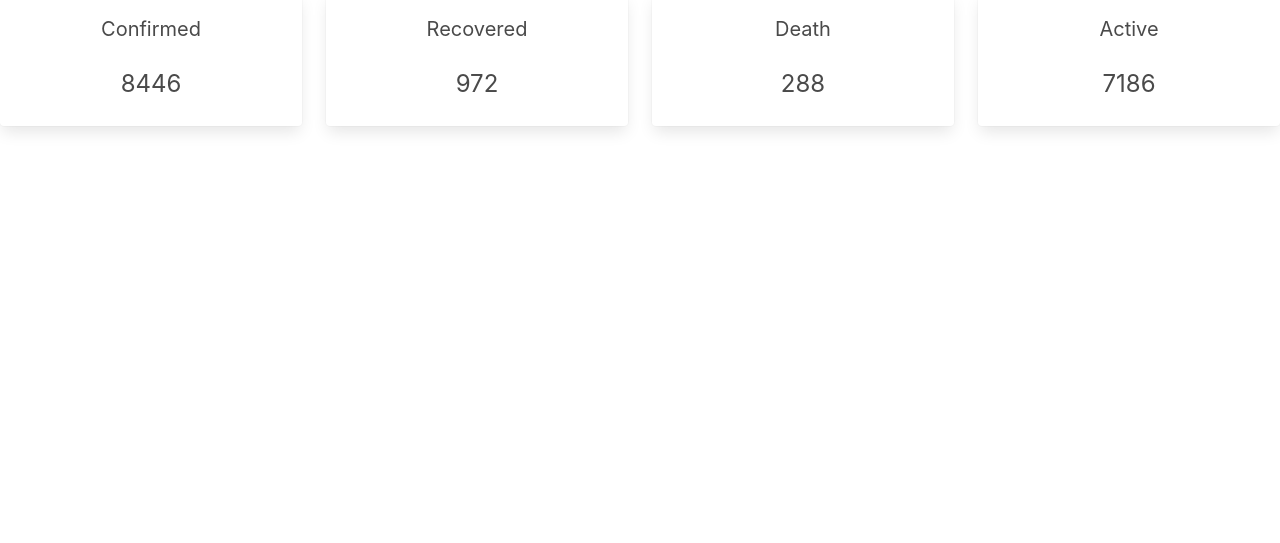
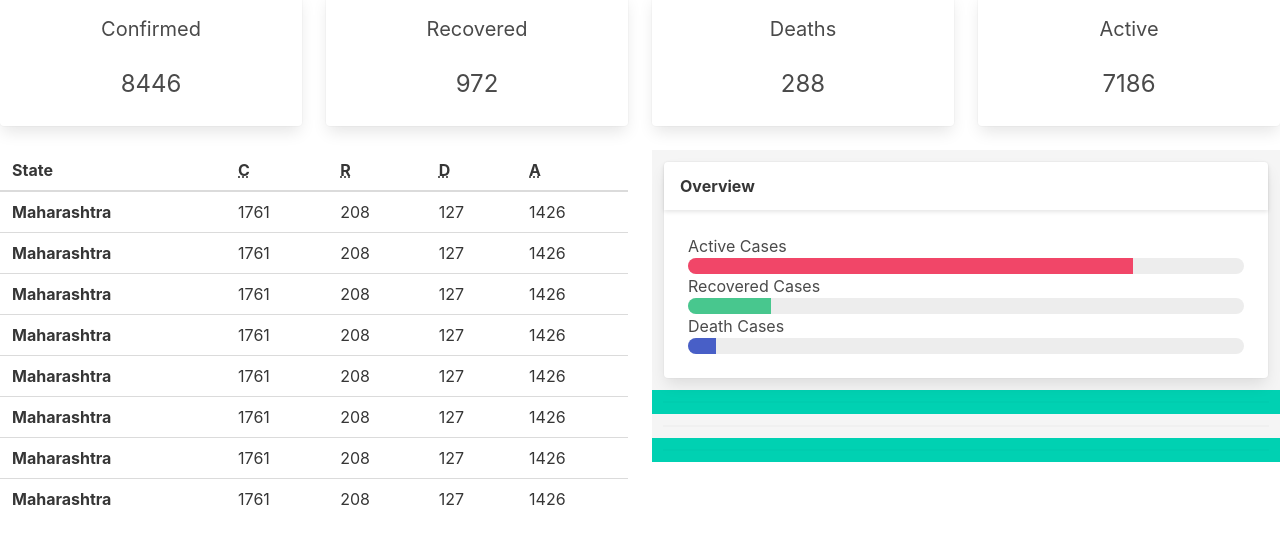
Before and after one commit to anuraged51a/anuCorona, a plain HTML site: page index.html in a window 1280 px wide. Shown: the part 59-602 px from the top of the page. Drawn offline with nearby package versions, Linux system fonts and the light colour scheme.

Commit message:
Commit: Mid Report

```diff
--- a/index.html
+++ b/index.html
@@ -65,7 +65,7 @@
 			<div class = "card">
 				<div class = "card-content has-text-centered">
 					<p class = "subtitle">
-						Death
+						Deaths
 					</p>
 					<p class = "content is-size-4">
 						288
@@ -85,7 +85,130 @@
 				</div>
 			</div>
 		</div>
+	</div>
+	<!-- Statewise Column Graph-->
+	<div class = "columns">
+		<!-- Statewise Table Graph-->
+		<div class = "column">
+			<table class = "table is-fullwidth">
+				<thead>
+					<tr>
+						<th>State</th>
+						<th><abbr title = "Confirmed">C</abbr></th>
+						<th><abbr title = "Recovered">R</abbr></th>
+						<th><abbr title = "Deaths">D</abbr></th>
+						<th><abbr title = "Active">A</abbr></th>
+					</tr>
+				</thead>
+				<tbody>
+					<tr>
+						<th>Maharashtra</th>
+						<td>1761</td>
+						<td>208</td>
+						<td>127</td>
+						<td>1426</td>
+					</tr>
+					<tr>
+						<th>Maharashtra</th>
+						<td>1761</td>
+						<td>208</td>
+						<td>127</td>
+						<td>1426</td>
+					</tr>
+					<tr>
+						<th>Maharashtra</th>
+						<td>1761</td>
+						<td>208</td>
+						<td>127</td>
+						<td>1426</td>
+					</tr>
+					<tr>
+						<th>Maharashtra</th>
+						<td>1761</td>
+						<td>208</td>
+						<td>127</td>
+						<td>1426</td>
+					</tr><tr>
+						<th>Maharashtra</th>
+						<td>1761</td>
+						<td>208</td>
+						<td>127</td>
+						<td>1426</td>
+					</tr>
+					<tr>
+						<th>Maharashtra</th>
+						<td>1761</td>
+						<td>208</td>
+						<td>127</td>
+						<td>1426</td>
+					</tr><tr>
+						<th>Maharashtra</th>
+						<td>1761</td>
+						<td>208</td>
+						<td>127</td>
+						<td>1426</td>
+					</tr>
+					<tr>
+						<th>Maharashtra</th>
+						<td>1761</td>
+						<td>208</td>
+						<td>127</td>
+						<td>1426</td>
+					</tr>
+				</tbody>
+			</table>
+		</div>
+		<!-- Statewise Card Column -->
+		<div class = "column is-mobile">
+			<!-- Statewise Progress Bar -->
+			<div class = "column has-background-light">
+				<div class = "card">
+					<div class = "card-header">
+						<p class = "card-header-title">
+							Overview
+						</p>
+					</div>
+					<div class = "card-content">
+						<div class = "progress_bar">
+							<p>Active Cases<p>
+							<progress class = "progress is-danger" value = "80" max = "100">80%</progress>
+						</div>
+						<div class = "progress_bar">
+							<p>Recovered Cases<p>
+							<progress class = "progress is-success" value = "15" max = "100">15%</progress>
+						</div>
+						<div class = "progress_bar">
+							<p>Death Cases<p>
+							<progress class = "progress is-link" value = "5" max = "100">5%</progress>
+						</div>
+					</div>
+				</div>
+			</div>
+			<!-- Statewise Helpline Numbers-->
+			<div class = "column has-background-primary">
+				<div class="card">
+					<div>
 
+					</div>
+				</div>
+			</div>
+			<!-- National Map with Indicated State-->
+			<div class = "column has-background-light">
+				<div class="card">
+					<div>
+
+					</div>
+				</div>
+			</div>
+			<!-- Statewise- Districwise Cases Table-->
+			<div class = "column has-background-primary">
+				<div class="card">
+					<div>
+
+					</div>
+				</div>
+			</div>
+		</div>
 	</div>
 </body>
 </html>
```
